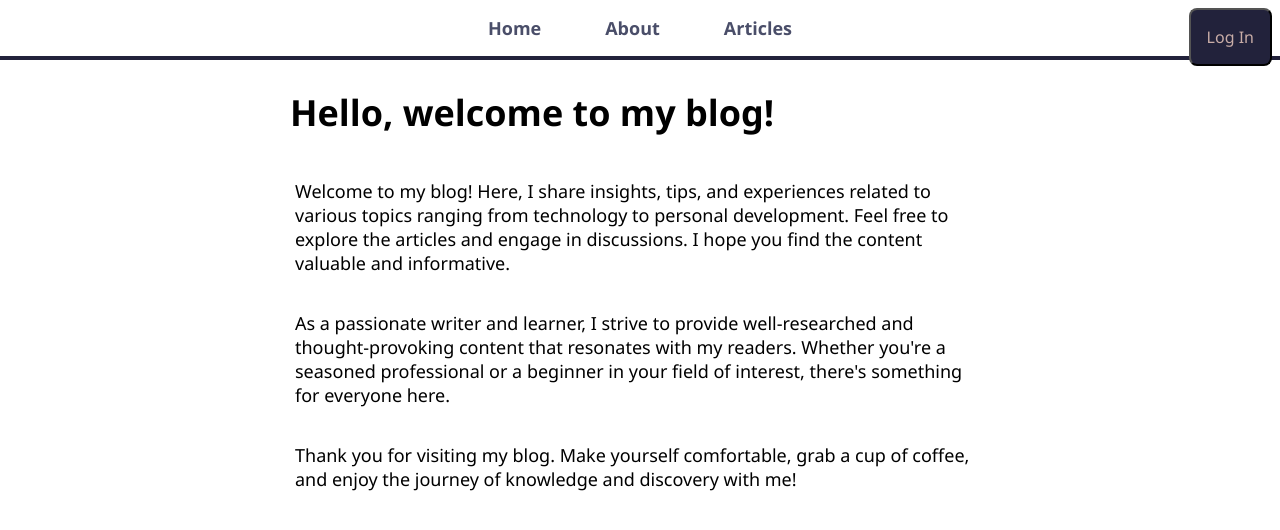
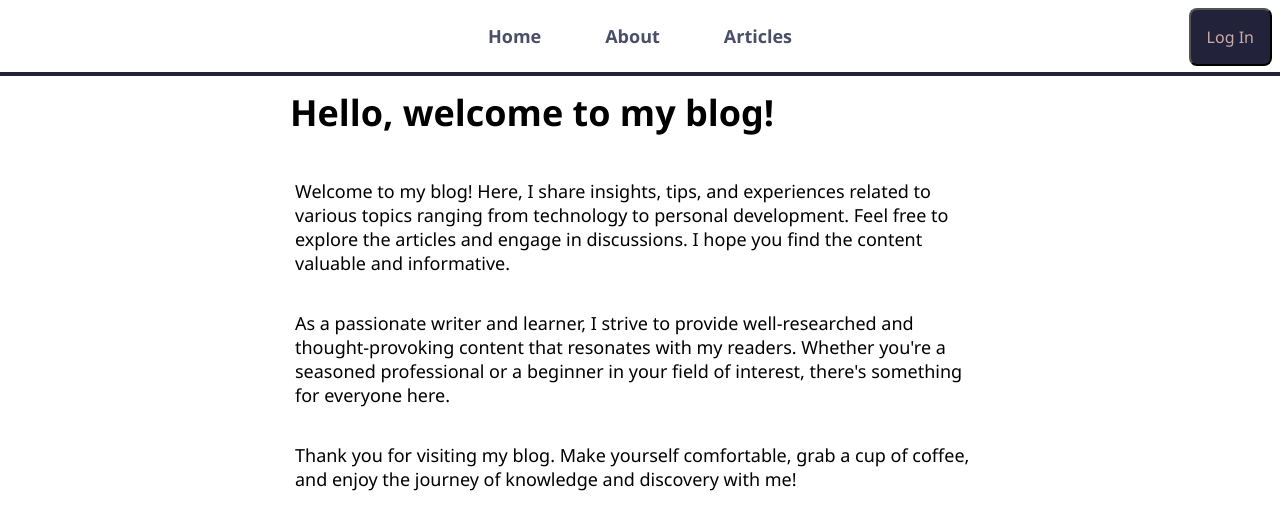
Before and after one commit to denisakita/blog-app, a React (Create React App) app: page / in a window 1280 px wide. Shown: the top 530 px of the page. Built offline with nearby package versions, Linux system fonts and the light colour scheme; no server answers.

Commit message:
css changes

```diff
--- a/src/App.css
+++ b/src/App.css
@@ -36,7 +36,7 @@ nav {
 
 nav ul {
   list-style-type: none;
-  margin: 0;
+  margin: 8px;
   padding: 0;
 }
 
```
